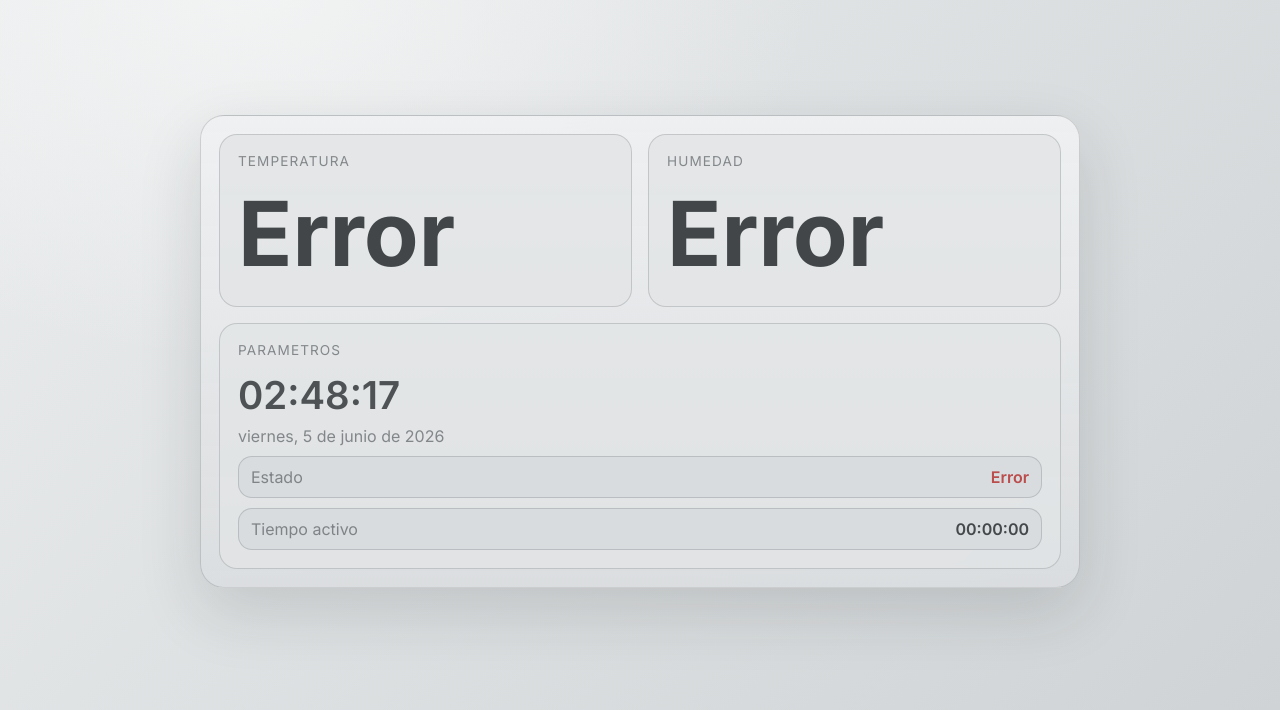
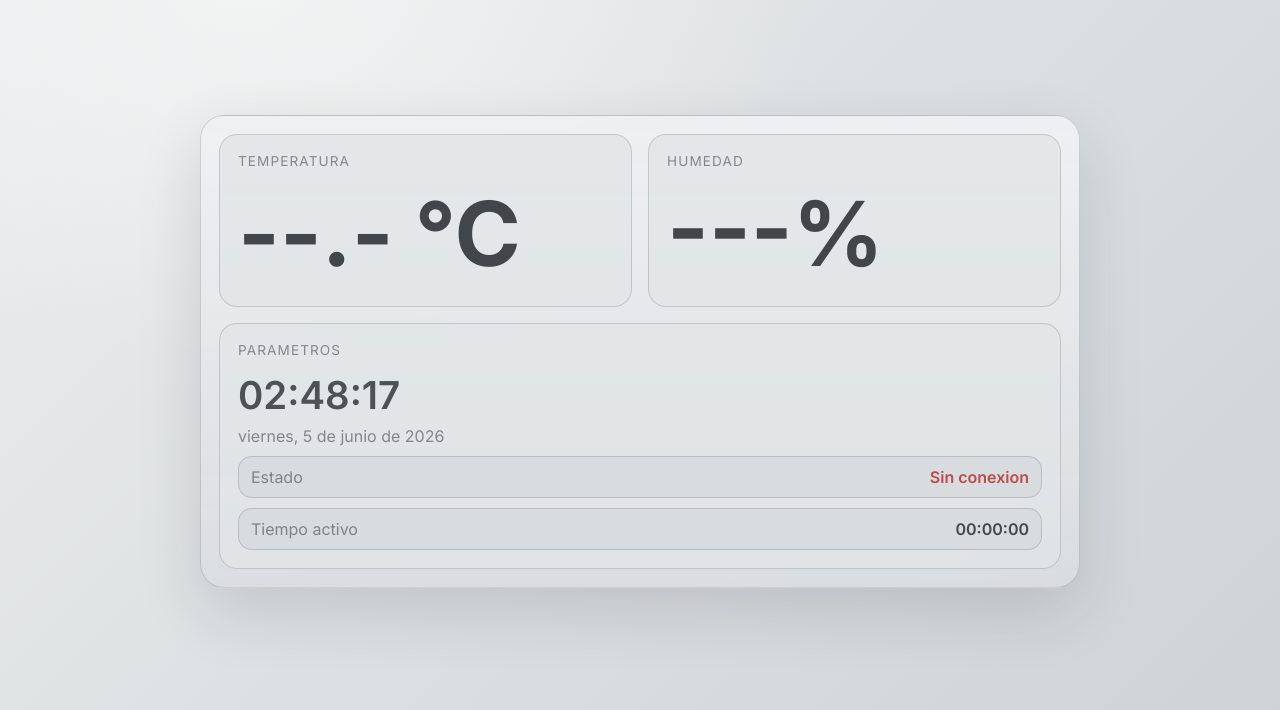
Before and after one commit to JAndres-01/ExpoESP32, a website: page public/index.html in a window 1280 px wide. Shown: the part 90-800 px from the top of the page. Drawn offline with Linux system fonts and the light colour scheme; no server answers.

Commit message:
comments

```diff
--- a/public/scripts/index.js
+++ b/public/scripts/index.js
@@ -150,8 +150,8 @@ const showReadings = (readings) => {
 const showReadingsError = (error, shouldStop = true) => {
   console.error('Error leyendo sensores:', error);
   if (shouldStop) clearSensorTimers();
-  setSensorMessage(error?.code === 'PERMISSION_DENIED' || error?.message?.includes('401') ? 'Sin permiso' : 'Error');
-  Object.values(sensorElements).flat().forEach((element) => setText(element, 'Error'));
+  const isPermissionError = error?.code === 'PERMISSION_DENIED' || error?.message?.includes('401');
+  markSensorsOffline(isPermissionError ? 'Sin permiso' : 'Sin conexion');
 };
 
 const getReadingsUrl = () => {
```
Also changed, not shown: public/index.html (+3 -0 lines), README.md.
